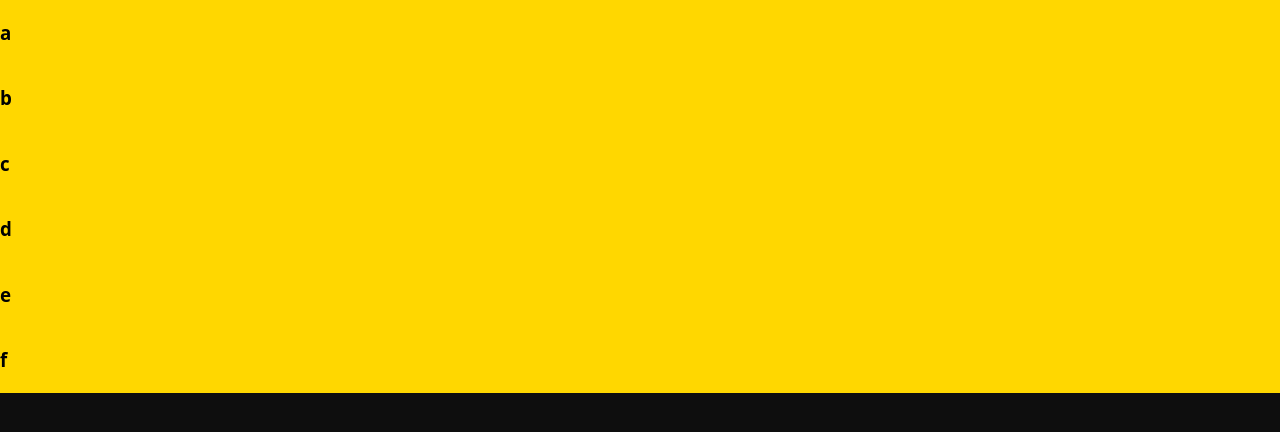
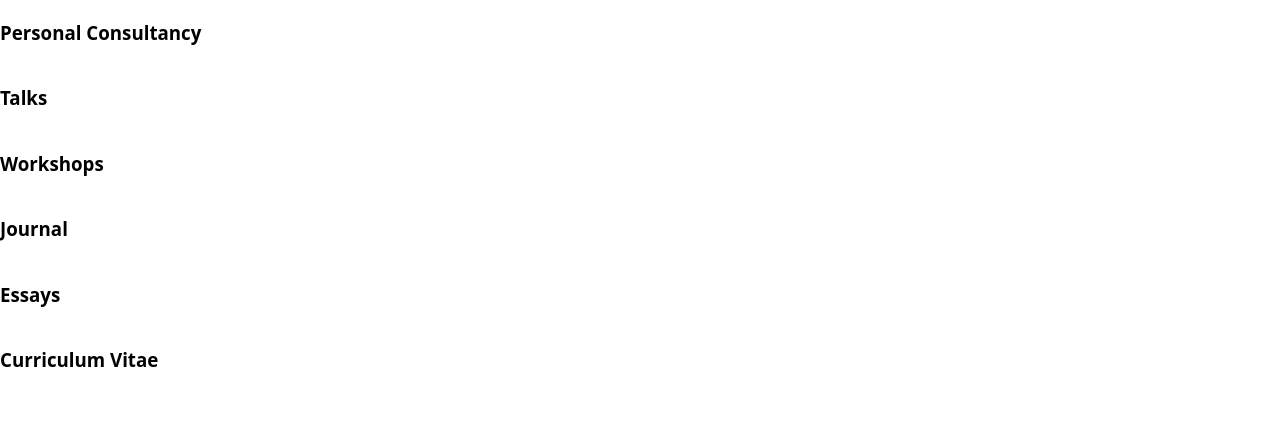
Before and after one commit to mr-ubik/ubik.dev-pure, a website built with Parcel: page src/index.html in a window 1280 px wide. Built offline with nearby package versions, Linux system fonts and the light colour scheme.

```diff
--- a/src/index.html
+++ b/src/index.html
@@ -10,22 +10,22 @@
     <body>
         <div class="grid-container">
             <div class="mpe" id="1">
-                <h3>a</h3>
+                <h3>Personal Consultancy</h3>
             </div>
             <div class="mpe" id="2">
-                <h3>b</h3>
+                <h3>Talks</h3>
             </div>
             <div class="mpe" id="3">
-                <h3>c</h3>
+                <h3>Workshops</h3>
             </div>
             <div class="mpe" id="4">
-                <h3>d</h3>
+                <h3>Journal</h3>
             </div>
             <div class="mpe" id="5">
-                <h3>e</h3>
+                <h3>Essays</h3>
             </div>
             <div class="mpe" id="6">
-                <h3>f</h3>
+                <h3>Curriculum Vitae</h3>
             </div>
         </div>
         <script src="index.ts"></script>
--- a/src/style/base.css
+++ b/src/style/base.css
@@ -1,13 +1,27 @@
-:root {
-    --black: #0e0e0e;
-    --gold: gold;
-}
+/* :root {
+    --bird-flower: #ccac00;
+    --black-russian0: #24252b;
+    --black-russian1: #171a1f;
+    --black0: #0e0e0e;
+    --brass: #b5a642;
+    --bronze: #cd7f32;
+    --dark-orange: #ff9300;
+    --gamboge: #cf9300;
+    --gold-tips: #ddac2f;
+    --gold0: #ffd700;
+    --han-purple: #482cf6;
+    --lightning-yellow: #f6ad2c;
+    --nandor: #5e5f5e;
+    --nero: #282828;
+    --royal-blue: #2c75f6;
+    --tenne: #b36600;
+    --vis-vis: #f4de94;
+} */
 
 body {
-    background: var(--black);
-    /* color: var(--gold); */
+    background: var(--black0);
 }
 
 .mpe {
-    background: var(--gold);
+    color: var(--lightning-yellow);
 }
```
